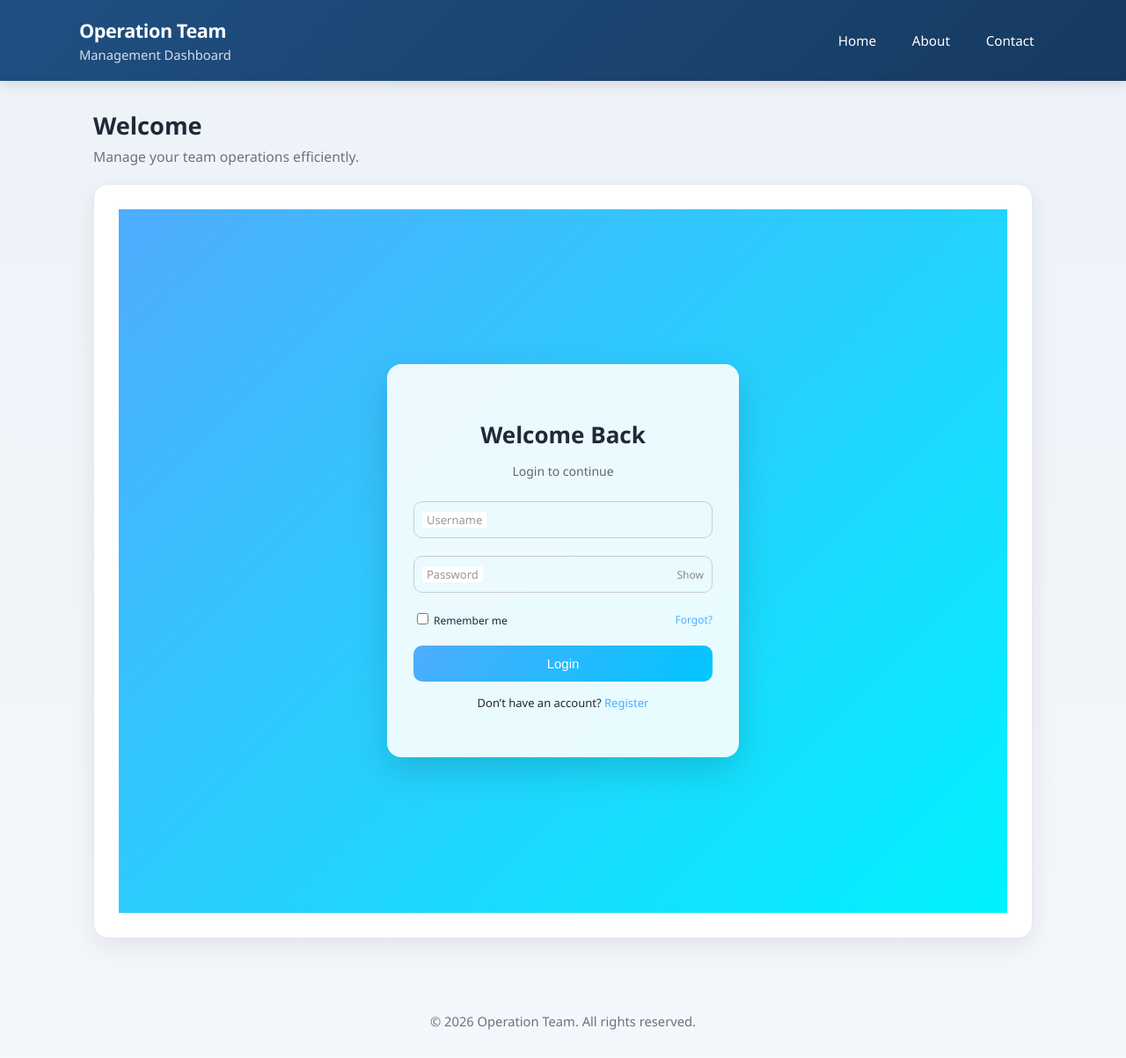
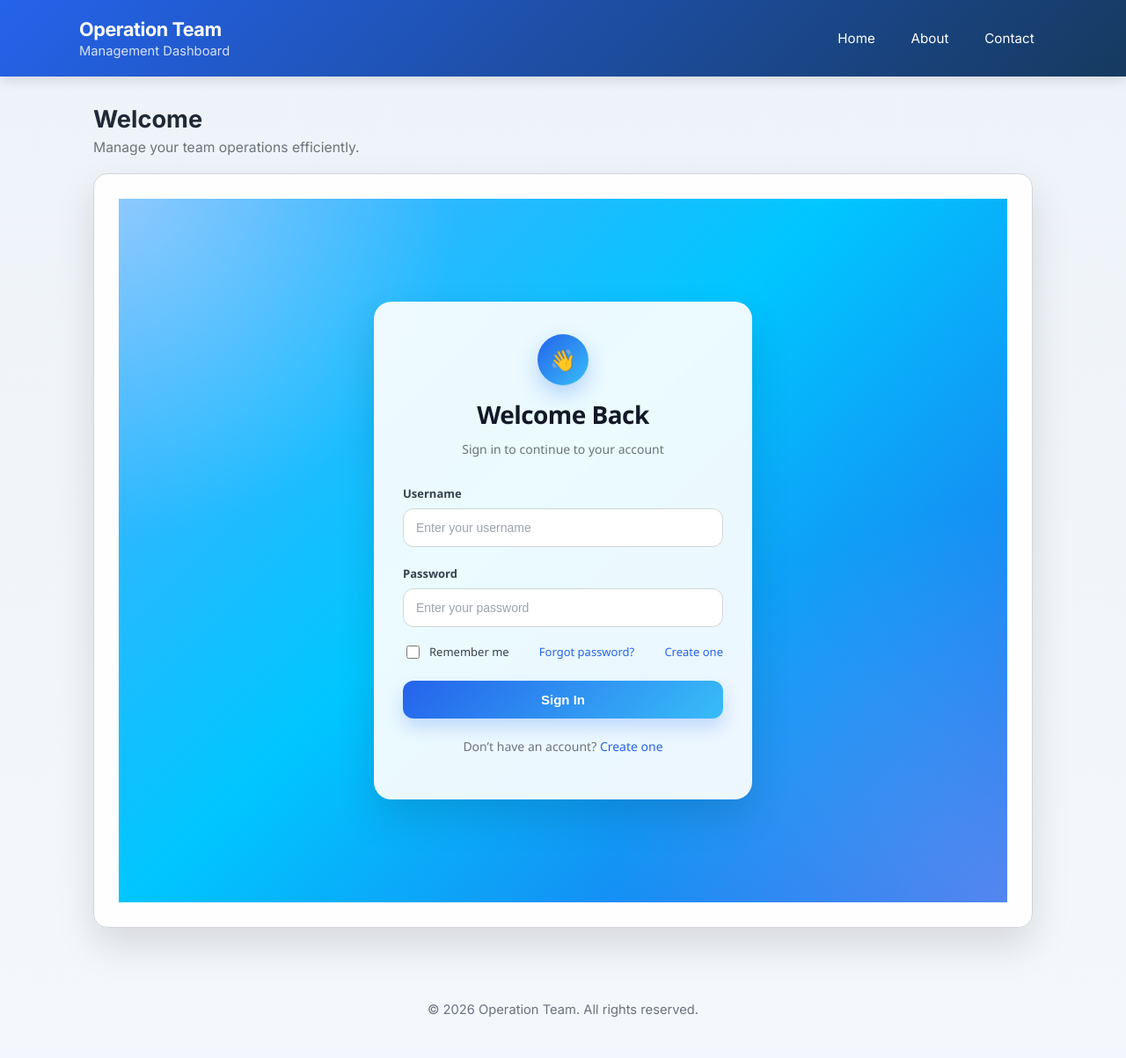
Before and after one commit to clarincehierro001-hue/justforyou, a Flask app: template templates/login.html in a window 1280 px wide. Shown: the whole page at 88% size. After the commit the page ends 1157 px from the top, so only its background shows below. Run offline with Flask 3, Linux system fonts and the light colour scheme; the template is opened without the code that fills it, so the values that code supplies are empty.

Commit message:
login.html

```diff
--- a/templates/login.html
+++ b/templates/login.html
@@ -1,226 +1,265 @@
 {% extends "base.html" %}
 {% block content %}
 <style>
-    * {
+    :root {
+        --primary: #2563eb;
+        --primary-hover: #1d4ed8;
+        --primary-soft: #dbeafe;
+        --text-main: #111827;
+        --text-muted: #6b7280;
+        --border: #d1d5db;
+        --surface: rgba(255, 255, 255, 0.92);
+        --shadow: 0 20px 45px rgba(0, 0, 0, 0.12);
+        --radius-lg: 20px;
+        --radius-md: 12px;
+        --radius-sm: 10px;
+    }
+
+    .auth-page {
+        min-height: 100vh;
+        display: flex;
+        align-items: center;
+        justify-content: center;
+        padding: 24px;
+        background:
+            radial-gradient(circle at top left, rgba(255,255,255,0.35), transparent 30%),
+            radial-gradient(circle at bottom right, rgba(255,255,255,0.22), transparent 35%),
+            linear-gradient(135deg, #4facfe 0%, #00c6ff 45%, #2563eb 100%);
+        font-family: "Segoe UI", Arial, sans-serif;
+    }
+
+    .auth-card {
+        width: 100%;
+        max-width: 430px;
+        background: var(--surface);
+        backdrop-filter: blur(10px);
+        border: 1px solid rgba(255,255,255,0.35);
+        border-radius: var(--radius-lg);
+        box-shadow: var(--shadow);
+        padding: 36px 32px;
+    }
+
+    .auth-header {
+        text-align: center;
+        margin-bottom: 28px;
+    }
+
+    .auth-badge {
+        display: inline-flex;
+        align-items: center;
+        justify-content: center;
+        width: 58px;
+        height: 58px;
+        border-radius: 50%;
+        margin-bottom: 14px;
+        background: linear-gradient(135deg, var(--primary), #38bdf8);
+        color: #fff;
+        font-size: 24px;
+        font-weight: 700;
+        box-shadow: 0 10px 25px rgba(37, 99, 235, 0.28);
+    }
+
+    .auth-title {
+        margin: 0;
+        font-size: 28px;
+        font-weight: 700;
+        color: var(--text-main);
+        letter-spacing: -0.02em;
+    }
+
+    .auth-subtitle {
+        margin: 10px 0 0;
+        font-size: 14px;
+        color: var(--text-muted);
+        line-height: 1.5;
+    }
+
+    .auth-form {
+        margin-top: 6px;
+    }
+
+    .form-group {
+        margin-bottom: 18px;
+    }
+
+    .form-label {
+        display: inline-block;
+        margin-bottom: 8px;
+        font-size: 13px;
+        font-weight: 600;
+        color: #374151;
+    }
+
+    .input-wrapper {
+        position: relative;
+    }
+
+    .form-input {
+        width: 100%;
+        padding: 13px 14px;
+        border: 1px solid var(--border);
+        border-radius: var(--radius-md);
+        background: #fff;
+        font-size: 14px;
+        color: var(--text-main);
+        transition: border-color 0.2s ease, box-shadow 0.2s ease, transform 0.2s ease;
         box-sizing: border-box;
     }
 
-    body {
-        margin: 0;
-        font-family: 'Segoe UI', Tahoma, sans-serif;
+    .form-input::placeholder {
+        color: #9ca3af;
     }
 
-    .auth-wrapper {
-        display: flex;
-        justify-content: center;
-        align-items: center;
-        height: 100vh;
-        background: linear-gradient(135deg, #4facfe, #00f2fe);
-        padding: 20px;
-    }
-
-    .auth-container {
-        background: rgba(255, 255, 255, 0.9);
-        backdrop-filter: blur(10px);
-        padding: 40px 30px;
-        border-radius: 16px;
-        width: 100%;
-        max-width: 400px;
-        box-shadow: 0 15px 40px rgba(0,0,0,0.15);
-        text-align: center;
-        animation: fadeIn 0.6s ease;
-    }
-
-    @keyframes fadeIn {
-        from {
-            opacity: 0;
-            transform: translateY(20px);
-        }
-        to {
-            opacity: 1;
-            transform: translateY(0);
-        }
-    }
-
-    .auth-title {
-        margin-bottom: 5px;
-        font-size: 26px;
-        font-weight: 600;
-    }
-
-    .auth-subtitle {
-        margin-bottom: 25px;
-        color: #666;
-        font-size: 14px;
-    }
-
-    .form-group {
-        position: relative;
-        margin-bottom: 20px;
-    }
-
-    .form-group input {
-        width: 100%;
-        padding: 12px 10px;
-        border-radius: 10px;
-        border: 1px solid #ccc;
-        font-size: 14px;
+    .form-input:focus {
         outline: none;
-        transition: 0.3s;
-        background: transparent;
-    }
-
-    .form-group label {
-        position: absolute;
-        top: 50%;
-        left: 10px;
-        transform: translateY(-50%);
-        font-size: 13px;
-        color: #999;
-        pointer-events: none;
-        transition: 0.3s;
-        background: white;
-        padding: 0 5px;
-    }
-
-    .form-group input:focus,
-    .form-group input:not(:placeholder-shown) {
-        border-color: #4facfe;
-    }
-
-    .form-group input:focus + label,
-    .form-group input:not(:placeholder-shown) + label {
-        top: -8px;
-        font-size: 11px;
-        color: #4facfe;
+        border-color: var(--primary);
+        box-shadow: 0 0 0 4px var(--primary-soft);
     }
 
     .form-options {
         display: flex;
         justify-content: space-between;
         align-items: center;
-        font-size: 12px;
-        margin-bottom: 20px;
+        gap: 12px;
+        margin: 4px 0 22px;
+        font-size: 13px;
+        flex-wrap: wrap;
     }
 
-    .forgot-link {
-        text-decoration: none;
-        color: #4facfe;
+    .checkbox-group {
+        display: inline-flex;
+        align-items: center;
+        gap: 8px;
+        color: #374151;
     }
 
-    .forgot-link:hover {
+    .checkbox-group input[type="checkbox"] {
+        accent-color: var(--primary);
+        width: 15px;
+        height: 15px;
+        cursor: pointer;
+    }
+
+    .link {
+        color: var(--primary);
+        text-decoration: none;
+        font-weight: 500;
+        transition: color 0.2s ease;
+    }
+
+    .link:hover {
+        color: var(--primary-hover);
         text-decoration: underline;
     }
 
-    .btn-primary {
+    .btn-submit {
         width: 100%;
-        padding: 12px;
         border: none;
-        border-radius: 10px;
-        background: linear-gradient(135deg, #4facfe, #00c6ff);
-        color: white;
+        border-radius: var(--radius-md);
+        padding: 13px 16px;
+        background: linear-gradient(135deg, var(--primary), #38bdf8);
+        color: #fff;
         font-size: 15px;
+        font-weight: 600;
         cursor: pointer;
-        transition: 0.3s;
+        transition: transform 0.2s ease, box-shadow 0.2s ease, opacity 0.2s ease;
+        box-shadow: 0 10px 20px rgba(37, 99, 235, 0.22);
     }
 
-    .btn-primary:hover {
+    .btn-submit:hover {
         transform: translateY(-1px);
-        box-shadow: 0 5px 15px rgba(79, 172, 254, 0.4);
+        box-shadow: 0 14px 24px rgba(37, 99, 235, 0.28);
+    }
+
+    .btn-submit:active {
+        transform: translateY(0);
+    }
+
+    .btn-submit:focus {
+        outline: none;
+        box-shadow: 0 0 0 4px var(--primary-soft);
     }
 
     .auth-footer {
-        margin-top: 15px;
-        font-size: 13px;
-    }
-
-    .auth-footer a {
-        color: #4facfe;
-        text-decoration: none;
-        font-weight: 500;
-    }
-
-    .auth-footer a:hover {
-        text-decoration: underline;
-    }
-
-    .toggle-password {
-        position: absolute;
-        right: 10px;
-        top: 50%;
-        transform: translateY(-50%);
-        cursor: pointer;
-        font-size: 12px;
-        color: #888;
+        margin-top: 22px;
+        text-align: center;
+        font-size: 14px;
+        color: var(--text-muted);
     }
 
     @media (max-width: 480px) {
-        .auth-container {
-            padding: 30px 20px;
+        .auth-card {
+            padding: 28px 20px;
+            border-radius: 16px;
+        }
+
+        .auth-title {
+            font-size: 24px;
+        }
+
+        .form-options {
+            flex-direction: column;
+            align-items: flex-start;
         }
     }
 </style>
 
-<div class="auth-wrapper">
-    <div class="auth-container">
-        <h2 class="auth-title">Welcome Back</h2>
-        <p class="auth-subtitle">Login to continue</p>
+<div class="auth-page">
+    <div class="auth-card">
+        <div class="auth-header">
+            <div class="auth-badge">👋</div>
+            <h1 class="auth-title">Welcome Back</h1>
+            <p class="auth-subtitle">Sign in to continue to your account</p>
+        </div>
 
-        <form method="POST" novalidate>
+        <form method="POST" class="auth-form" novalidate>
             <div class="form-group">
+                <label for="username" class="form-label">Username</label>
+                <div class="input-wrapper">
                     <input
                         id="username"
                         name="username"
                         type="text"
-                    placeholder=" "
+                        class="form-input"
+                        placeholder="Enter your username"
                         required
                         autocomplete="username"
                     >
-                <label for="username">Username</label>
+                </div>
             </div>
 
             <div class="form-group">
+                <label for="password" class="form-label">Password</label>
+                <div class="input-wrapper">
                     <input
                         id="password"
                         name="password"
                         type="password"
-                    placeholder=" "
+                        class="form-input"
+                        placeholder="Enter your password"
                         required
                         autocomplete="current-password"
                     >
-                <label for="password">Password</label>
-                <span class="toggle-password" onclick="togglePassword()">Show</span>
+                </div>
             </div>
 
             <div class="form-options">
-                <label>
-                    <input type="checkbox" name="remember"> Remember me
+                <label class="checkbox-group" for="remember">
+                    <input id="remember" type="checkbox" name="remember">
+                    <span>Remember me</span>
                 </label>
-                <a href="/forgot-password" class="forgot-link">Forgot?</a>
+
+                <a href="{{ url_for('forgot_password') }}" class="link">Forgot password?</a>
+				<a href="{{ url_for('register') }}" class="link">Create one</a>
             </div>
 
-            <button type="submit" class="btn-primary">Login</button>
+            <button type="submit" class="btn-submit">Sign In</button>
         </form>
 
         <p class="auth-footer">
             Don’t have an account?
-            <a href="/register">Register</a>
+            <a href="{{ url_for('register') if 'register' in globals() else '/register' }}" class="link">Create one</a>
         </p>
     </div>
 </div>
-
-<script>
-function togglePassword() {
-    const password = document.getElementById("password");
-    const toggle = document.querySelector(".toggle-password");
-
-    if (password.type === "password") {
-        password.type = "text";
-        toggle.textContent = "Hide";
-    } else {
-        password.type = "password";
-        toggle.textContent = "Show";
-    }
-}
-</script>
 {% endblock %}
```
Lines whose indentation alone changed are shown as unchanged.
